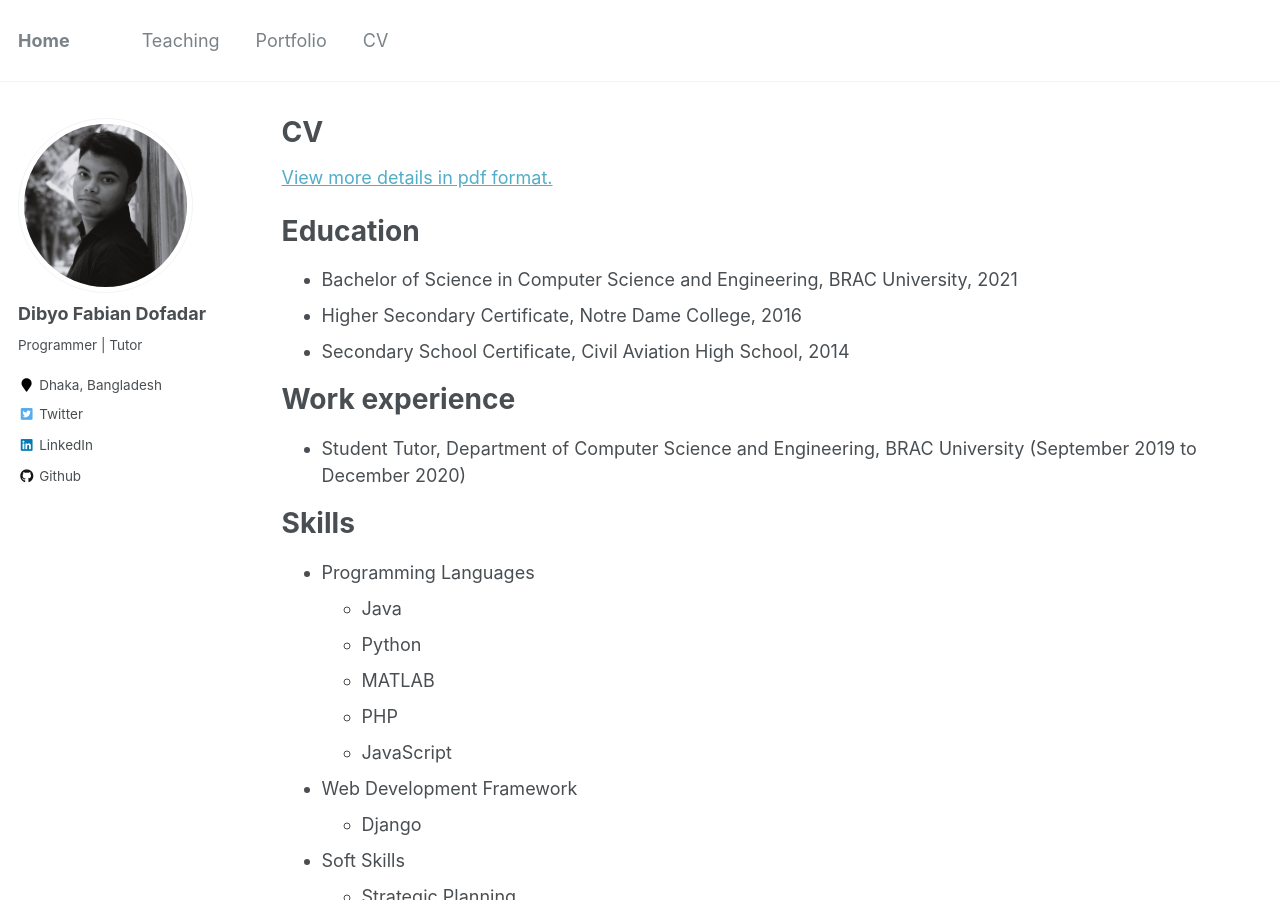
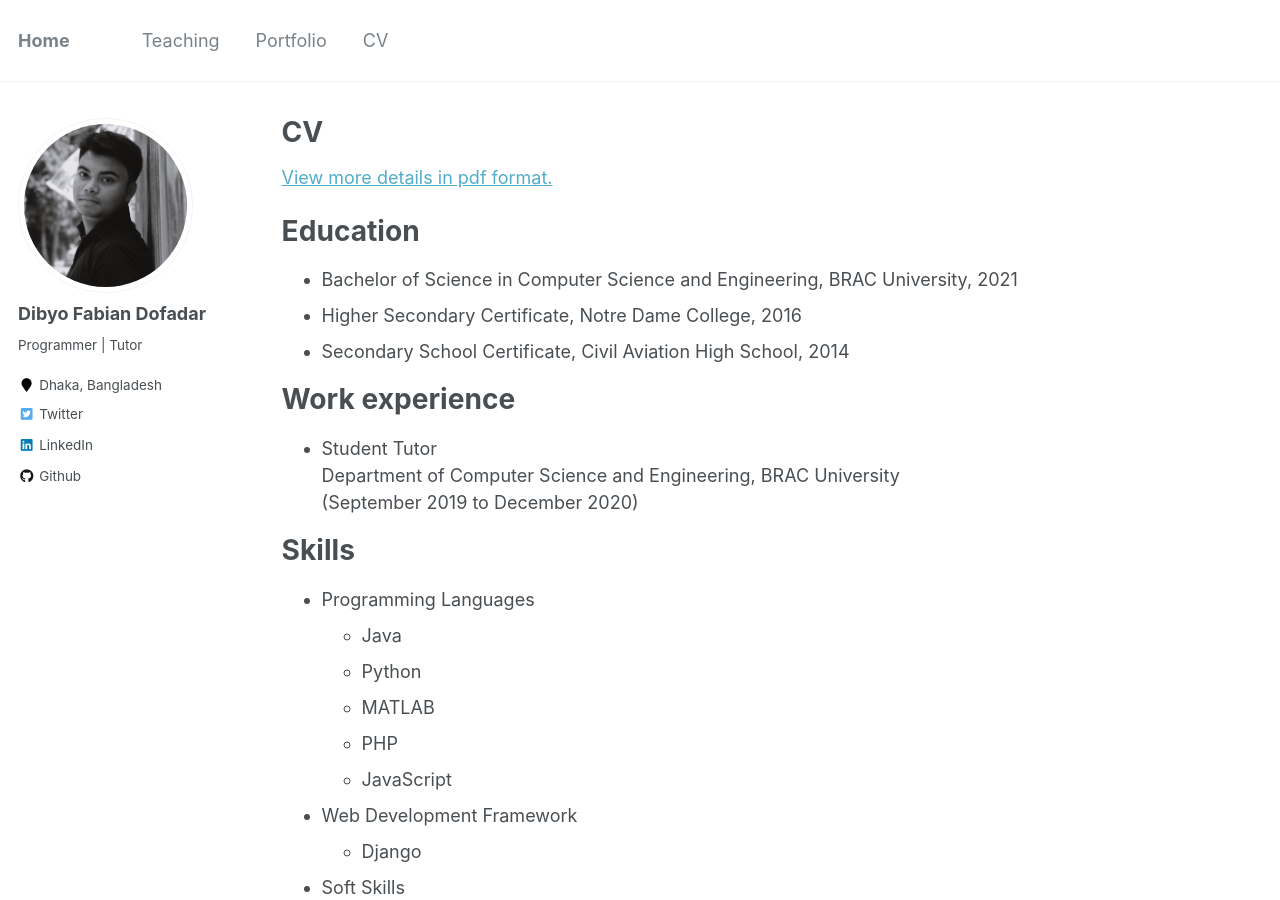
Before and after one commit to fabian-dibyo/fabian-dibyo.github.io, a Jekyll site: the page built from _pages/cv.md, in a window 1280 px wide and 900 px high. Built offline with Jekyll 4.4.1, drawn with Linux system fonts in a browser that asks for light colours.

Commit message:
Update cv.md

```diff
--- a/_pages/cv.md
+++ b/_pages/cv.md
@@ -19,7 +19,9 @@ Education
 
 Work experience
 ======
-* Student Tutor, Department of Computer Science and Engineering, BRAC University (September 2019 to December 2020)
+* Student Tutor
+  Department of Computer Science and Engineering, BRAC University
+  (September 2019 to December 2020)
 
 Skills
 ======
```
